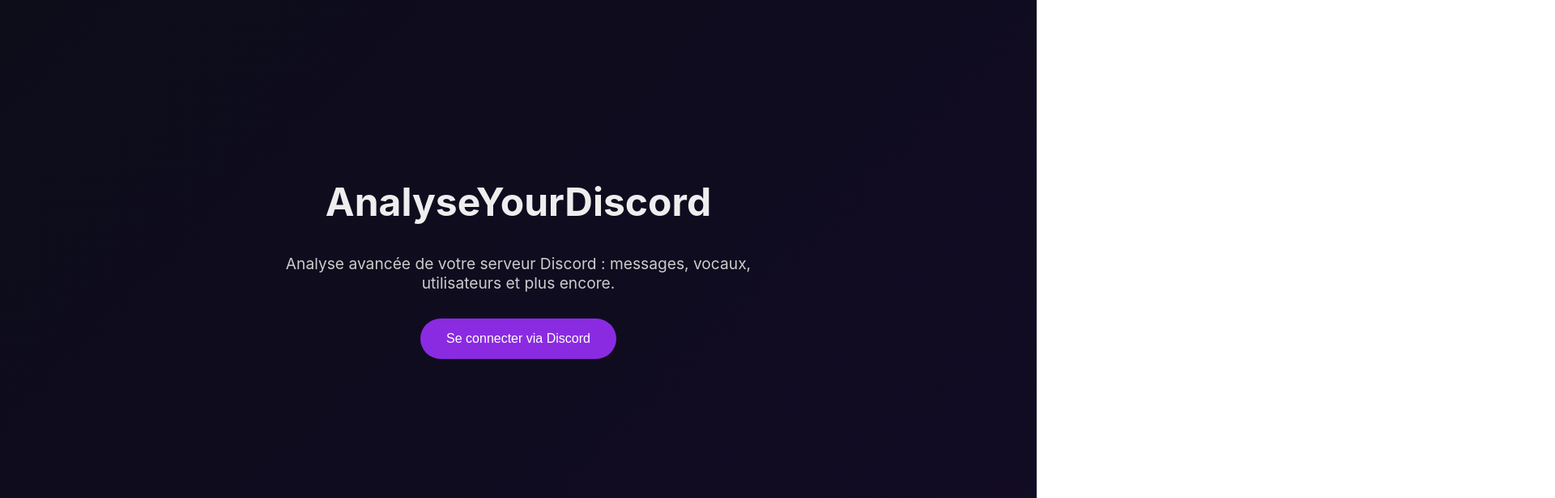
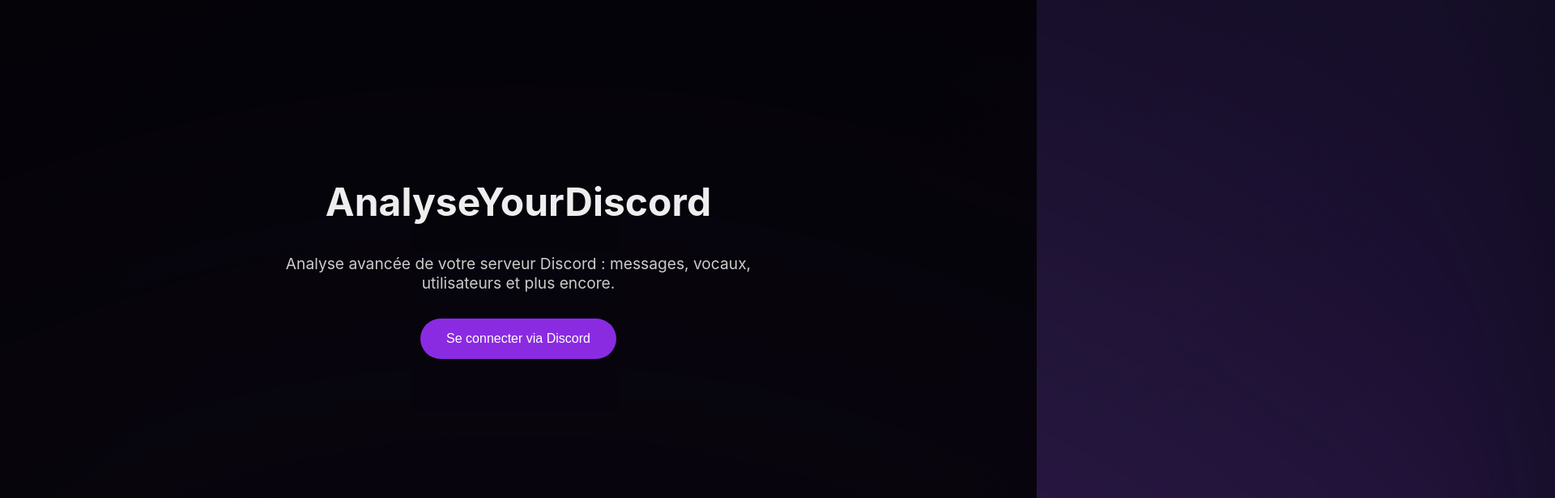
Before and after one commit to rammex666/WEB_SITE_ANALYSE_YOUR_DISCORD, a React (Create React App) app: page / in a window 1280 px wide. Shown: the top 616 px of the page at 81% size, 1920 px wide, since content can reach past the window. Built offline with nearby package versions, Linux system fonts and the light colour scheme.

Commit message:
background

```diff
--- a/src/App.jsx
+++ b/src/App.jsx
@@ -11,6 +11,11 @@
 function App() {
     return (
         <div>
+            <div class="particles">
+                <span></span>
+                <span></span>
+                <span></span>
+            </div>
             <Navbar />
             <Hero />
             <Section id="project" title="Présentation du projet" content="Découvrez comment AnalyseYourDiscord transforme vos données Discord en informations claires et utiles." />
--- a/src/styles/App.css
+++ b/src/styles/App.css
@@ -1,11 +1,72 @@
 body {
     margin: 0;
     font-family: 'Inter', sans-serif;
-    background: linear-gradient(135deg, #0d0d1a, #1a0933);
+    background: #000; /* Fond noir */
     color: #eee;
     overflow-x: hidden;
     opacity: 0;
     animation: fadeIn 2s forwards;
+    position: relative;
+}
+
+body::before {
+    content: '';
+    position: absolute;
+    top: 50%;
+    left: 50%;
+    width: 200%;
+    height: 200%;
+    background: radial-gradient(circle, rgba(138, 43, 226, 0.3), transparent 70%),
+                radial-gradient(circle, rgba(255, 255, 255, 0.1), transparent 50%);
+    transform: translate(-50%, -50%);
+    filter: blur(100px);
+    z-index: -2;
+}
+
+body::after {
+    content: '';
+    position: absolute;
+    top: 0;
+    left: 0;
+    width: 100%;
+    height: 100%;
+    background: rgba(0, 0, 0, 0.8); /* Légère superposition pour assombrir */
+    z-index: -1;
+}
+
+.particles {
+    position: absolute;
+    top: 0;
+    left: 0;
+    width: 100%;
+    height: 100%;
+    pointer-events: none;
+    z-index: -1;
+    overflow: hidden;
+}
+
+.particles span {
+    position: absolute;
+    width: 5px;
+    height: 5px;
+    background: rgba(255, 255, 255, 0.5);
+    border-radius: 50%;
+    animation: float 5s infinite ease-in-out;
+}
+
+@keyframes float {
+    0% {
+        transform: translateY(0) scale(1);
+        opacity: 1;
+    }
+    50% {
+        transform: translateY(-50px) scale(0.8);
+        opacity: 0.5;
+    }
+    100% {
+        transform: translateY(0) scale(1);
+        opacity: 1;
+    }
 }
 
 nav {
```
